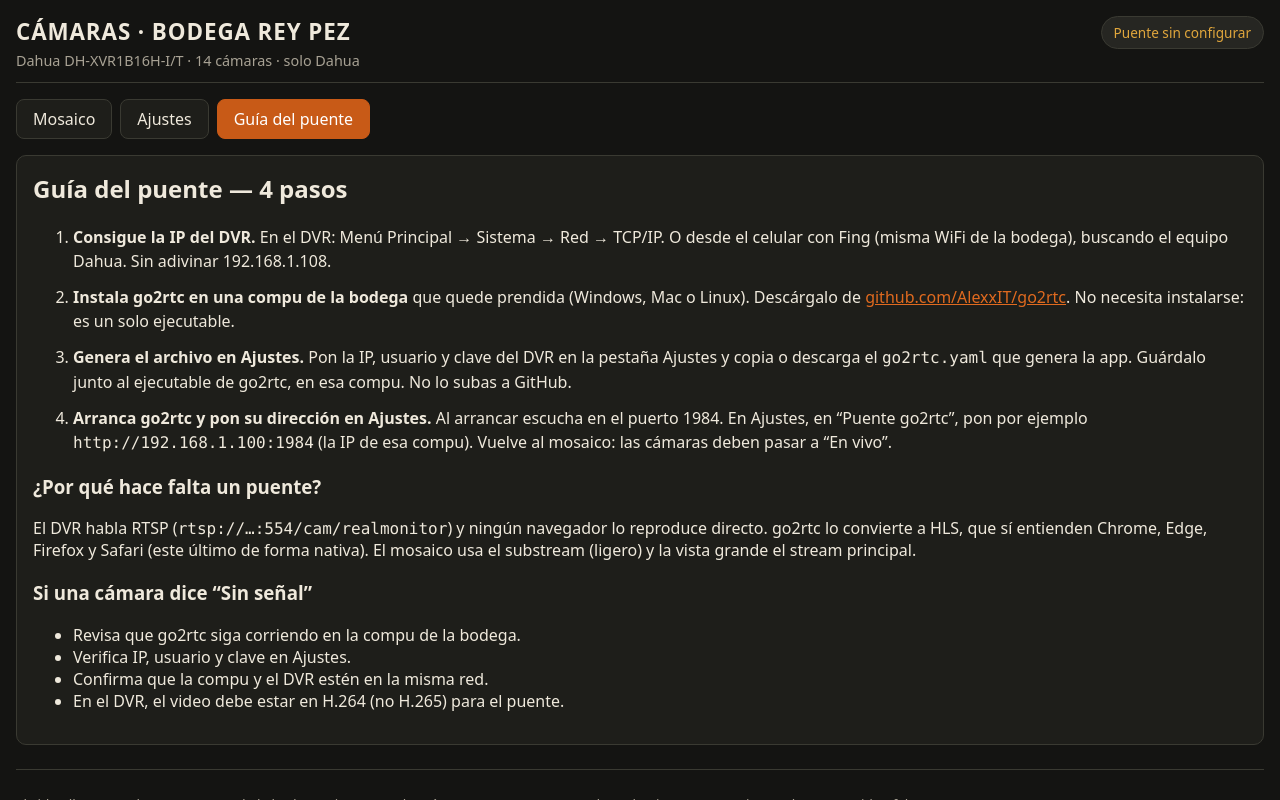
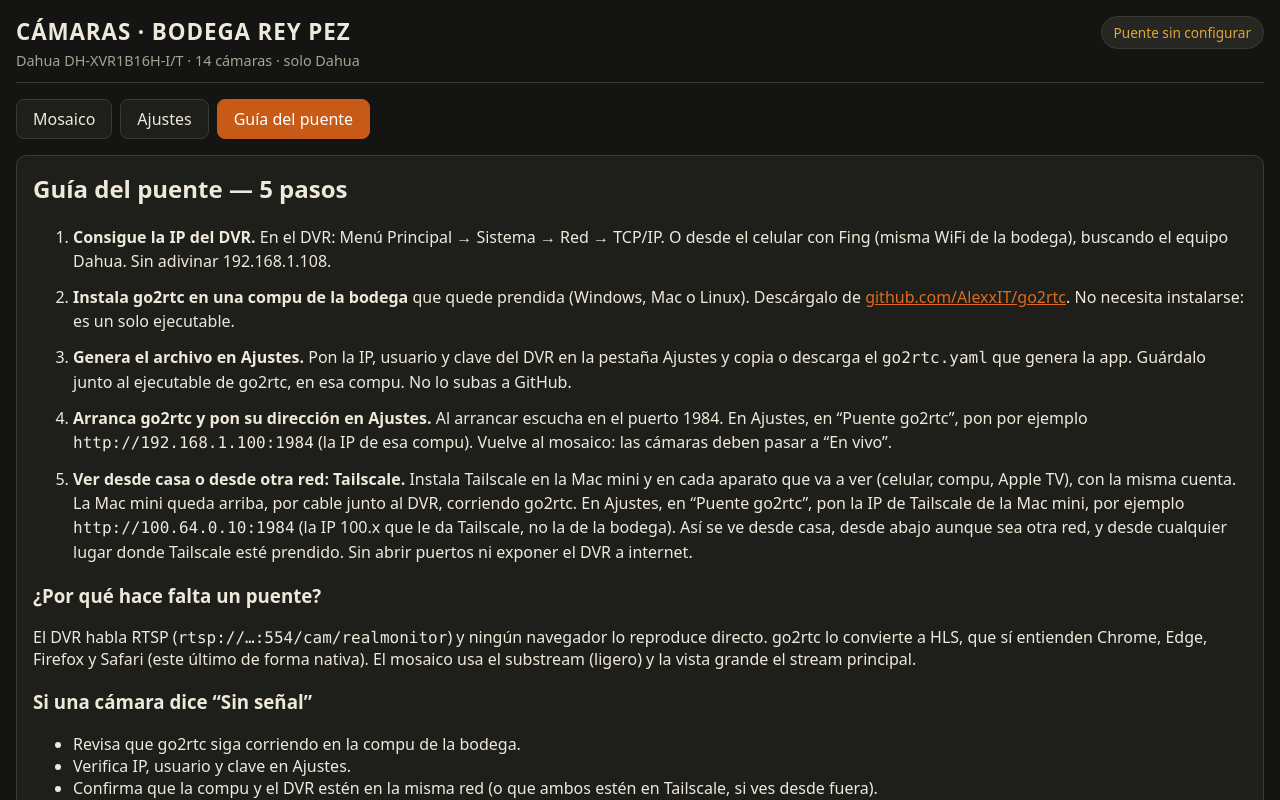
Before and after one commit to AllanCrazyProgrammer/rey-pez-camaras, a React (Vite) app: page / in a window 1280 px wide. Both pictures are taken after a click on the button "Guía del puente". Shown: the top 800 px of the page. Built offline with nearby package versions, Linux system fonts and the light colour scheme.

Commit message:
Guía del puente: paso 5 Tailscale para ver desde casa / otra red

```diff
--- a/src/components/BridgeGuide.tsx
+++ b/src/components/BridgeGuide.tsx
@@ -5,7 +5,7 @@
 export function BridgeGuide() {
   return (
     <section className="panel" aria-label="Guía del puente go2rtc">
-      <h2>Guía del puente — 4 pasos</h2>
+      <h2>Guía del puente — 5 pasos</h2>
       <ol className="guide-steps">
         <li>
           <strong>Consigue la IP del DVR.</strong> En el DVR: Menú Principal → Sistema →
@@ -32,6 +32,17 @@ export function BridgeGuide() {
           pon por ejemplo <code>http://192.168.1.100:1984</code> (la IP de esa
           compu). Vuelve al mosaico: las cámaras deben pasar a “En vivo”.
         </li>
+        <li>
+          <strong>Ver desde casa o desde otra red: Tailscale.</strong> Instala
+          Tailscale en la Mac mini y en cada aparato que va a ver (celular,
+          compu, Apple TV), con la misma cuenta. La Mac mini queda arriba,
+          por cable junto al DVR, corriendo go2rtc. En Ajustes, en “Puente
+          go2rtc”, pon la IP de Tailscale de la Mac mini, por ejemplo{' '}
+          <code>http://100.64.0.10:1984</code> (la IP 100.x que le da
+          Tailscale, no la de la bodega). Así se ve desde casa, desde abajo
+          aunque sea otra red, y desde cualquier lugar donde Tailscale esté
+          prendido. Sin abrir puertos ni exponer el DVR a internet.
+        </li>
       </ol>
       <h3>¿Por qué hace falta un puente?</h3>
       <p>
@@ -45,7 +56,8 @@ export function BridgeGuide() {
       <ul>
         <li>Revisa que go2rtc siga corriendo en la compu de la bodega.</li>
         <li>Verifica IP, usuario y clave en Ajustes.</li>
-        <li>Confirma que la compu y el DVR estén en la misma red.</li>
+        <li>Confirma que la compu y el DVR estén en la misma red (o que ambos
+        estén en Tailscale, si ves desde fuera).</li>
         <li>En el DVR, el video debe estar en H.264 (no H.265) para el puente.</li>
       </ul>
     </section>
```
